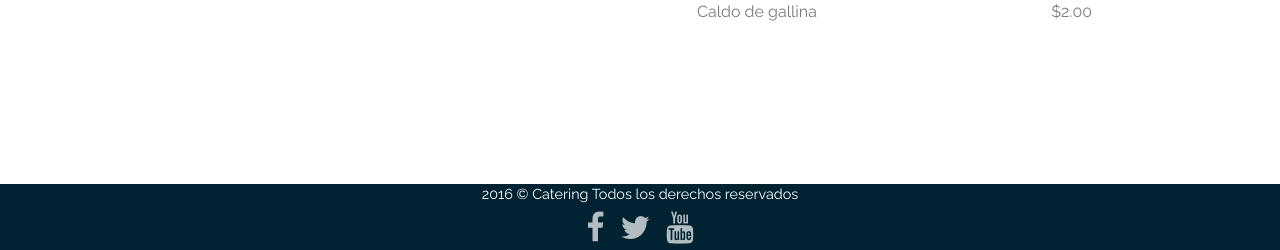
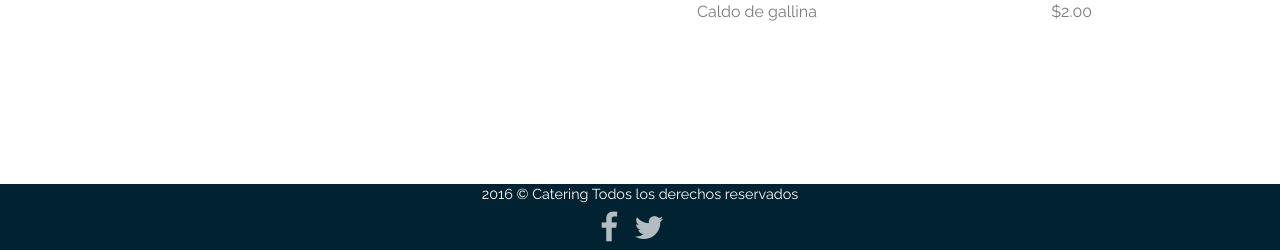
Before and after one commit to gabtmora/Proyecto-Grupo4, a PHP site: page /PROYE01/php/menu.php in a window 1280 px wide. Shown: the part 3624-3874 px from the top of the page. Run offline with PHP 8.4, Linux system fonts and the light colour scheme.

Commit message:
menu
cambio

```diff
--- a/PROYE01/php/menu.php
+++ b/PROYE01/php/menu.php
@@ -193,9 +193,9 @@ Smartphone Compatible web template, free webdesigns for Nokia, Samsung, LG, Sony
         <div class="container">
             <p>2016 © Catering Todos los derechos reservados</p>
             <ul class="redes-sociales">
-                <li><a href="#"><i class="fa fa-facebook" aria-hidden="true"> </i>  </a></li>
-                <li><a href="#"><i class="fa fa-twitter" aria-hidden="true"></i> </a></li>
-                <li><a href="#"><i class="fa fa-youtube" aria-hidden="true"></i> </a></li>
+                <li><a href="https://www.facebook.com/"><i class="fa fa-facebook" aria-hidden="true"> </i>  </a></li>
+                <li><a href="https://www.twitter.com/"><i class="fa fa-twitter" aria-hidden="true"></i> </a></li>
+                <li><a href="https://plus.google.com/collections/featured"><i class="fa fa-google++" aria-hidden="true"></i> </a></li>
             </ul>
 
         </div>
```
